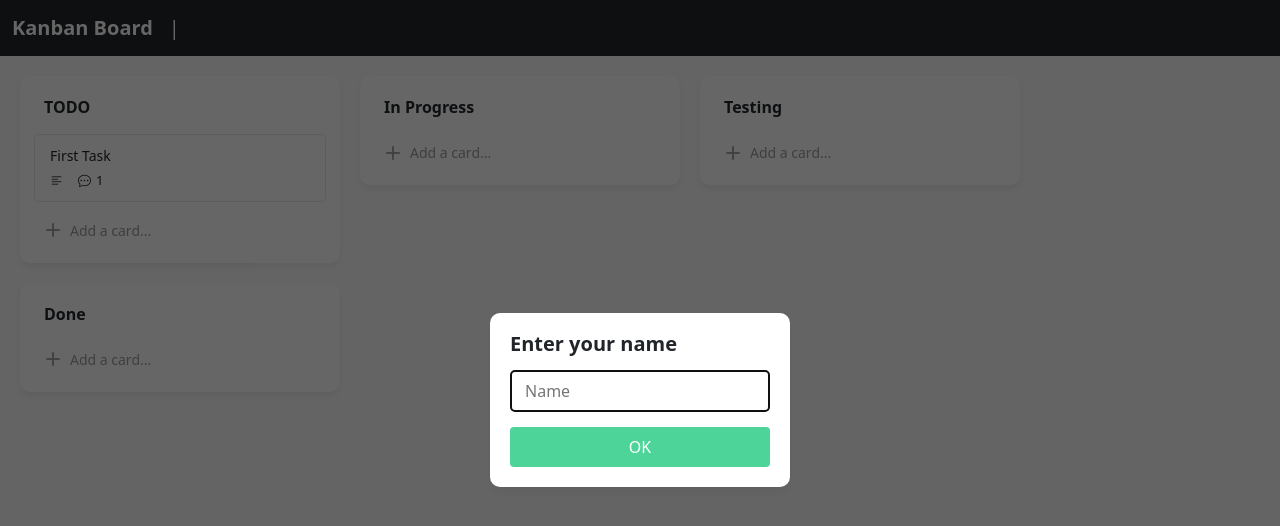
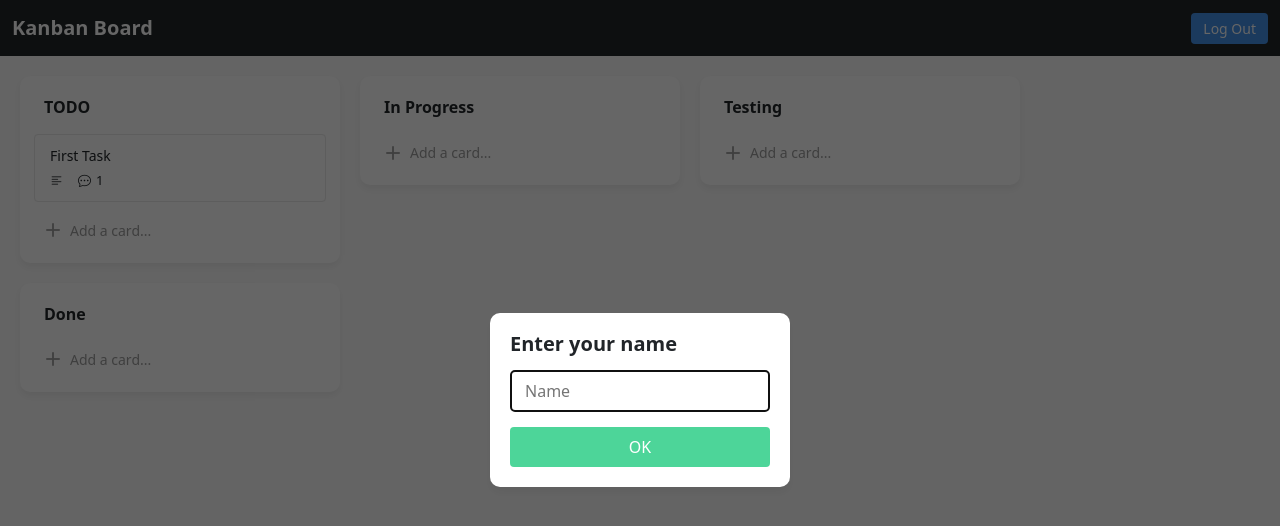
Before and after one commit to alexxanderlee/Kanban-Board-Redux, a React (Create React App) app: page / in a window 1280 px wide. Shown: the top 526 px of the page. Built offline with nearby package versions, Linux system fonts and the light colour scheme.

Commit message:
Add log out button

```diff
--- a/src/components/Navbar/Navbar.css
+++ b/src/components/Navbar/Navbar.css
@@ -2,13 +2,28 @@
   font-weight: 600;
 }
 
-.navbar__span {
-  color: #ffffff;
-  font-size: 1.25rem;
+.navbar__user {
+  display: flex;
+  align-items: center;
 }
 
 .navbar__username {
-  margin-left: 13px;
+  margin-right: 15px;
   font-size: 1.25rem;
   color: #ffffff;
 }
+
+.navbar__btn {
+  padding: 5px 12px;
+  border-radius: 4px;
+  font-weight: 500;
+  font-size: 14px;
+  color: #ffffff;
+  background-color: #4391e9;
+  border: none;
+  transition: background-color 0.2s;
+}
+
+.navbar__btn:hover {
+  background-color: #e94e43;
+}
--- a/src/components/Navbar/index.tsx
+++ b/src/components/Navbar/index.tsx
@@ -1,17 +1,31 @@
+import React from 'react';
 import './Navbar.css';
+import { useAppDispatch } from '../../redux/store';
+import { userActions } from '../../redux/features/user';
 
 interface NavbarProps {
   username: string;
 }
 
 const Navbar: React.FC<NavbarProps> = ({ username }) => {
+  const dispatch = useAppDispatch();
+
+  function logOut() {
+    dispatch(userActions.logOut());
+    console.log('logout')
+  }
+
   return (
     <nav className="navbar navbar-expand-lg navbar-dark bg-dark">
       <div className="container-fluid">
         <a className="navbar-brand navbar__logo" href="/">Kanban Board</a>
-        <div className="collapse navbar-collapse">
-          <span className="navbar__span">|</span>
+        <div className="navbar__user">
           <span className="navbar__username">{username}</span>
+          <button
+            type="button"
+            className="navbar__btn"
+            onClick={logOut}
+          >Log Out</button>
         </div>
       </div>
     </nav>
```
